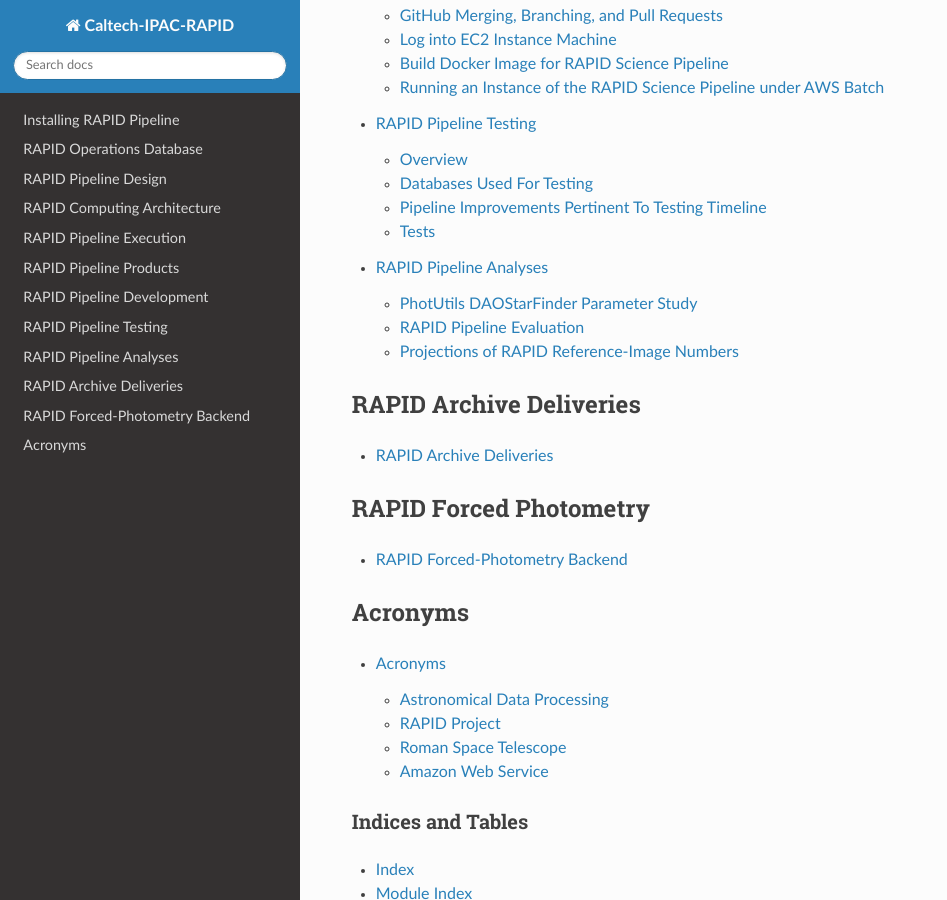
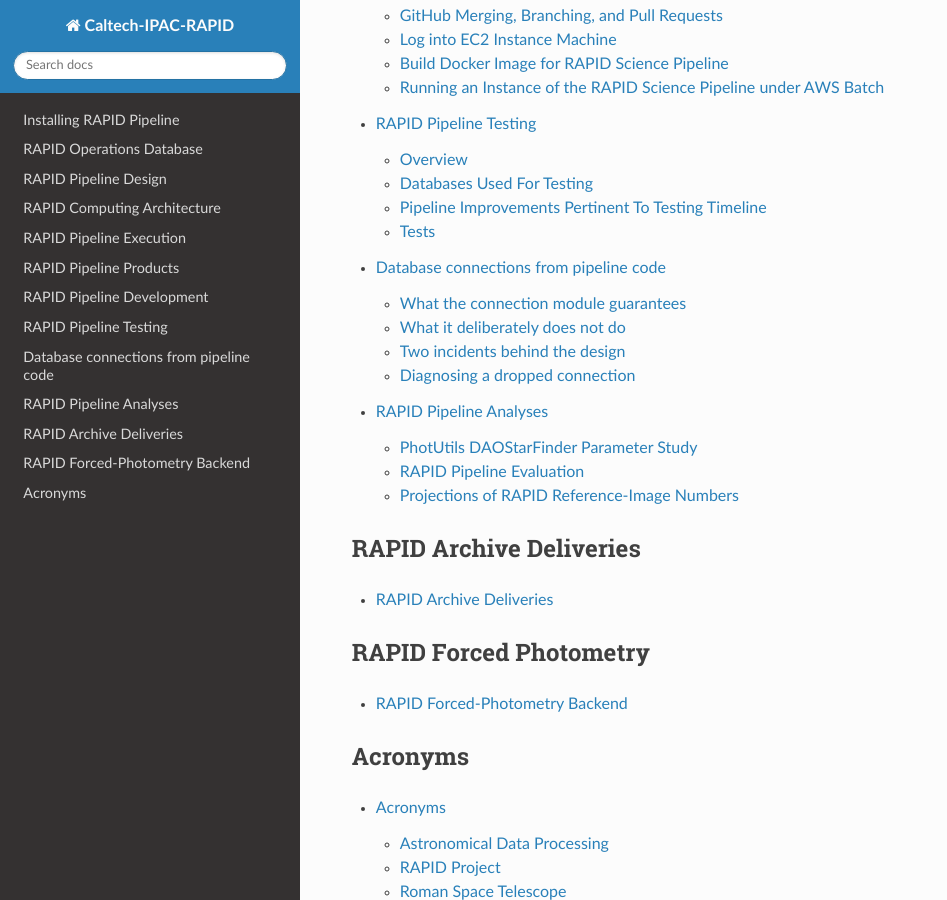
Before and after one commit to Caltech-IPAC/rapid, a Sphinx documentation site: the page built from docs/source/index.rst, in a window 1280 px wide and 900 px high, scrolled down 2439 px. Shown: the whole window, without its empty margins (0-947 px from the left). Built offline with Sphinx 7.4.7 and the Read the Docs theme 3.1.0, drawn with Linux system fonts in a browser that asks for light colours; the version number is read from the project's files by our own code; part of the change alters nothing that is shown.

Commit message:
docs: database connections from pipeline code
Adds docs/source/dev/database_connections.rst documenting
rapidpipe.db.connection: endpoint/credential resolution order, bounded
connect retry, TCP keepalives, application_name and connect timeout,
what the module deliberately does not do (no reconnect-around-a-live-
statement, no pooler configuration), and a diagnosis checklist.

Replaces the smdc branch's pooler_client_idle_timeout.rst narrative
incident report, which PR #71 assessed and skipped as bound to private
infrastructure, package versions and work-item status that do not
exist in this repository. The two incidents behind the design (an
August 2026 pgbouncer client_idle_timeout misconfiguration and a
September 2026 vanished-peer keepalive gap) are generalized here with
no hostnames, account identifiers, or personal logins.

Co-Authored-By: Claude Fable 5.1 <noreply@anthropic.com>

```diff
--- /dev/null
+++ b/docs/source/dev/database_connections.rst
@@ -0,0 +1,138 @@
+Database connections from pipeline code
+####################################################
+
+This page documents ``rapidpipe.db.connection``, the one connection path
+pipeline code uses to reach the run-model tables. It replaces an earlier
+narrative incident report carried on a predecessor branch (see "Two
+incidents behind the design" below); that document does not appear in
+this repository because it named private infrastructure, package
+versions and work-item status that do not exist here. The design lessons
+it recorded are kept, generalized, and traced to the code that
+implements them.
+
+What the connection module guarantees
+************************************************
+
+**Where the endpoint and credentials come from.** ``connect()`` accepts
+an explicit ``endpoint=`` (host, port, dbname) and ``credentials=``
+(user, password). A caller that already holds either -- for example
+because it just read a parameter tree or resolved a secret under its own
+role -- passes it directly. Anything not passed falls back to the
+standard ``PG*`` environment variables (``PGHOST``, ``PGPORT``,
+``PGDATABASE``, ``PGUSER``, ``PGPASSWORD``), and if ``RAPID_DB_SECRET_ID``
+is set in the environment and no explicit ``credentials=`` was given, the
+credential is instead resolved from that AWS Secrets Manager secret via
+``credentials_from_secret()``. A credential is never expected as a
+command-line argument or read from a file committed to the repository.
+
+**Bounded connect retry.** Connecting retries on ``psycopg2.OperationalError``
+only, up to ``attempts`` times (default ``DEFAULT_CONNECT_ATTEMPTS = 5``),
+with exponential backoff starting at ``backoff_initial``
+(``DEFAULT_BACKOFF_INITIAL_S = 0.5`` seconds), doubling by
+``backoff_multiplier`` (``DEFAULT_BACKOFF_MULTIPLIER = 2.0``) each attempt
+up to a cap of ``backoff_cap`` (``DEFAULT_BACKOFF_CAP_S = 8.0`` seconds).
+Passing ``jitter=True`` replaces each wait with a random duration in
+``[0, delay]`` so that many callers retrying off the same event do not
+stay synchronized. Every one of these is an ordinary keyword argument a
+caller can override.
+
+**TCP keepalives.** Every connection this module opens sets keepalive
+parameters (``KEEPALIVES``, ``KEEPALIVES_IDLE_S``,
+``KEEPALIVES_INTERVAL_S``, ``KEEPALIVES_COUNT``) and a
+``TCP_USER_TIMEOUT_MS`` backstop, sized so a vanished peer is detected at
+the socket in about a minute (30 seconds before the first probe, then up
+to three probes ten seconds apart), rather than the kernel's own default
+of two hours.
+
+**Identification and timeout.** Every connection carries an
+``application_name`` (truncated to PostgreSQL's 63-byte
+``NAMEDATALEN - 1`` limit, visibly, before it reaches the server) and a
+``connect_timeout`` (default ``DEFAULT_CONNECT_TIMEOUT_S = 10`` seconds)
+bounding how long a single connection attempt can take.
+
+What it deliberately does not do
+************************************************
+
+It does not reconnect and retry around a statement that was already in
+flight when the connection died. The connect-retry described above
+covers only the act of connecting; a connection that was established and
+healthy, then closed mid-statement, is a server-side or pooler fault to
+be diagnosed and fixed there, not papered over on the client. Hiding it
+behind a silent retry would be actively harmful at the pipeline's
+operating scale, where on the order of a thousand concurrent jobs may
+each hold a connection: a pooler that is dropping payload connections
+needs to be visible and fixed, not masked one retry at a time.
+
+It carries no pooler configuration, connection "lanes", or ``SET ROLE``
+role-widening bookkeeping. Pgbouncer (or any pooler) is server-side
+infrastructure, provisioned and configured by ``rapid_systems``, per the
+repository boundaries in the
+`RAPID specification <https://roman-rapid.readthedocs.io/en/latest/system/specification.html>`_
+("Repositories"). This module only ever asks the pooler's, or the
+database's, own listening port for one connection at a time.
+
+The repository layer, ``rapidpipe.runs.repository``, opens no
+transactions of its own beyond what this module provides: each of its
+functions is documented as exactly one transaction per call, using
+``transaction()`` below.
+
+Two incidents behind the design
+************************************************
+
+**August 2026.** A transaction-pooled pgbouncer instance began closing
+the pipeline's freshly opened connections at ``age=0`` seconds with a
+``client_idle_timeout`` closure, even though the pipeline's own database
+user had no per-user timeout setting and the pooler's global
+``client_idle_timeout`` was disabled. The cause turned out to be a
+``client_idle_timeout`` value set on per-user configuration lines
+belonging to a handful of other, human-operator database users; removing
+those lines from the affected users stopped the closures immediately and
+completely. That a per-user setting on unrelated users reached a user
+with no per-user line of its own at all is recorded as unverified against
+the pgbouncer issue tracker. The transferable lesson: a healthy
+connection closed while a statement was in flight is a pooler defect, to
+be diagnosed from the pooler's own log, not a reason to add
+reconnect-and-retry on the client. The pipeline's fail-loud, nonzero exit
+in the face of that closure was the correct behavior, and stayed
+correct.
+
+**September 2026.** A database host was replaced while a long-lived
+client connection was still pointed at the address it had been using.
+With no keepalives set, the client had no way to distinguish "quiet
+connection" from "connection to a peer that no longer exists," and the
+condition went undetected for hours, bounded only by the kernel's
+default keepalive timeout. The lesson embodied in this module's
+keepalive defaults: a client should set keepalive parameters on every
+connection it opens so that a vanished peer is noticed at the socket in
+about a minute. This is dead-peer detection at the socket level, wholly
+distinct from statement-level retry; it says nothing about, and does
+nothing for, a connection that a pooler actively closes while healthy,
+which is the first incident above.
+
+Diagnosing a dropped connection
+************************************************
+
+#. The caller sees ``psycopg2.OperationalError`` (during connect, wrapped
+   by this module as ``ConnectionUnavailable`` once the retry budget is
+   exhausted) or a driver error surfaced mid-statement on an already
+   established connection.
+
+#. Look first at the pooler's own log for the connection's close reason;
+   the reason string (for example ``client_idle_timeout`` versus
+   ``client close request``) is diagnostic and is not visible from the
+   client side.
+
+#. A connect-time failure is retried automatically, bounded, with
+   backoff; if every attempt fails, ``connect()`` raises
+   ``ConnectionUnavailable`` naming the endpoint, user, and attempt
+   count.
+
+#. A close of an already-open connection, in the middle of a statement,
+   is never retried by this module; it propagates as a driver exception.
+
+#. Ruling out a vanished peer is a keepalive question, not a pooler-log
+   question: with the defaults above, a truly vanished peer is detected
+   within roughly a minute, so a hang longer than that points elsewhere.
+
+#. Pooler configuration, including per-user settings and timeouts, is
+   owned and changed in ``rapid_systems``, never in this repository.
--- a/docs/source/index.rst
+++ b/docs/source/index.rst
@@ -122,6 +122,7 @@ RAPID Pipeline Development
 
    dev/notes.rst
    dev/tests.rst
+   dev/database_connections.rst
    analyses/analyses.rst
 
 RAPID Archive Deliveries
```
